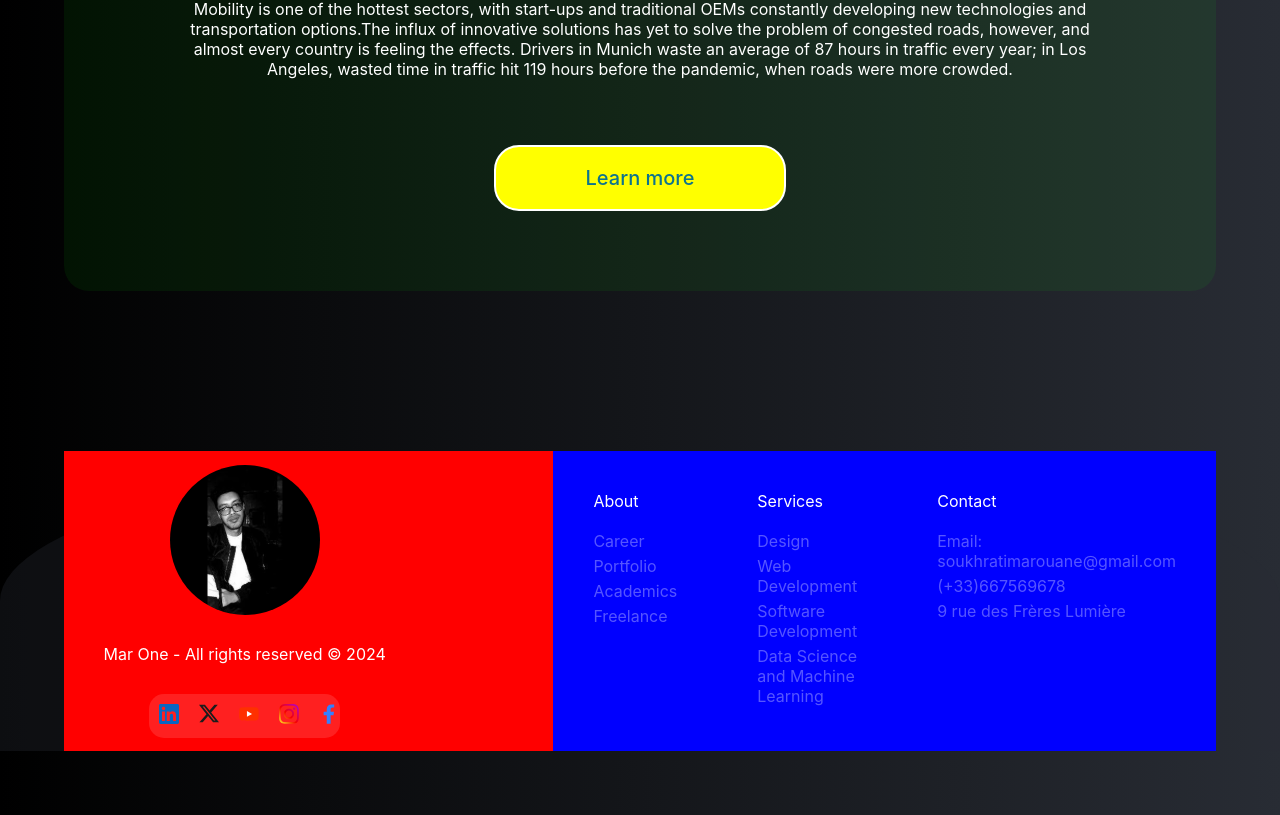
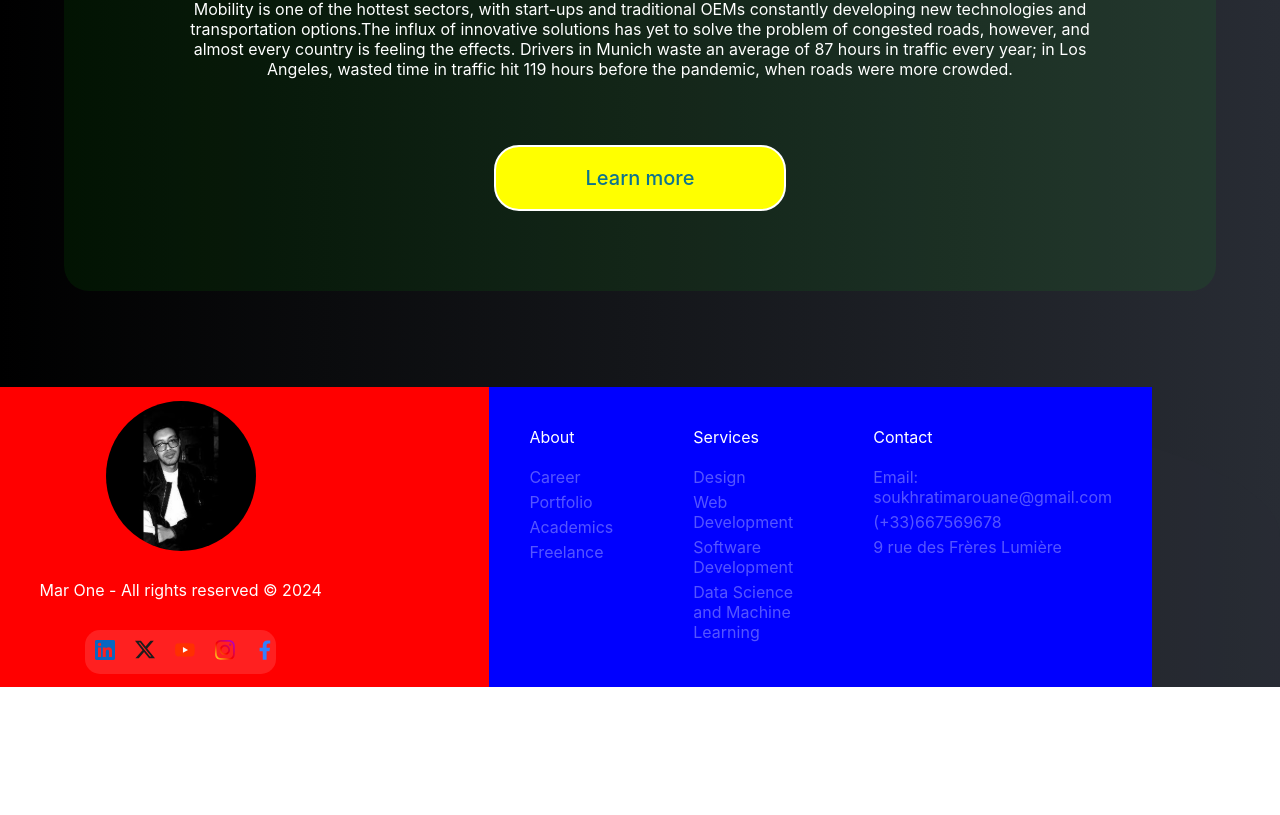
Before and after one commit to MarouaneSoukhrati/mar_react_app, a React (Create React App) app: page / in a window 1280 px wide. Shown: the part 2399-3214 px from the top of the page. After the commit the page ends 3086 px from the top, so only its background shows below. Built offline with nearby package versions, Linux system fonts and the light colour scheme.

Commit message:
Update Afooter.css

```diff
--- a/src/ComponentStyle/Afooter.css
+++ b/src/ComponentStyle/Afooter.css
@@ -9,7 +9,6 @@
   display: flex;
   flex-direction: row;
   justify-content: space-evenly;
-  margin: 5%;
 }
 
 .logo-section {
```
